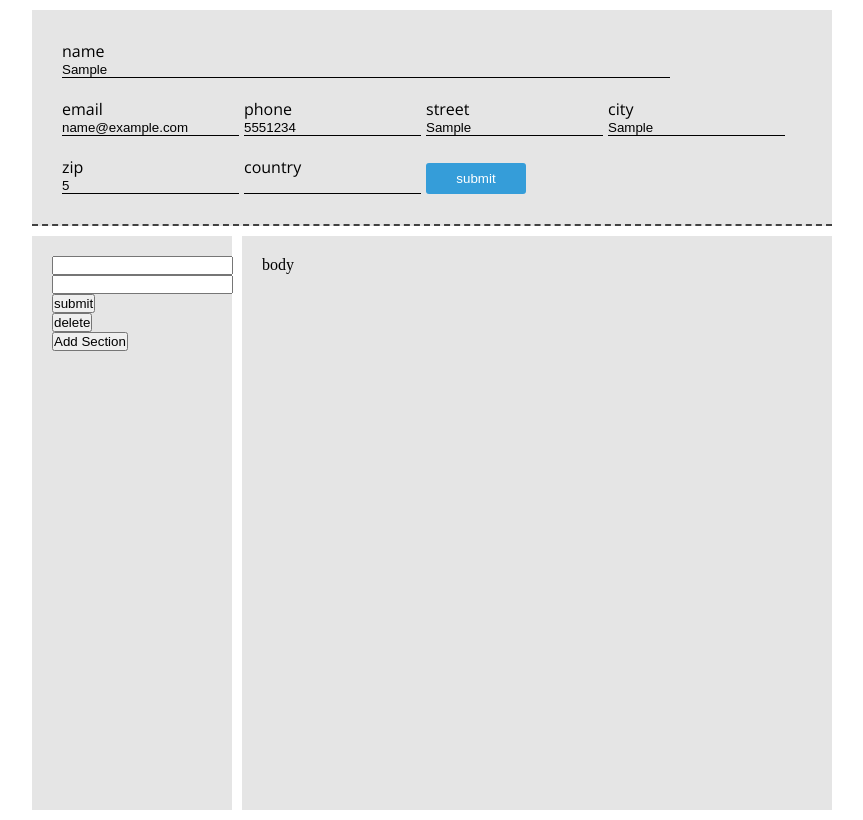
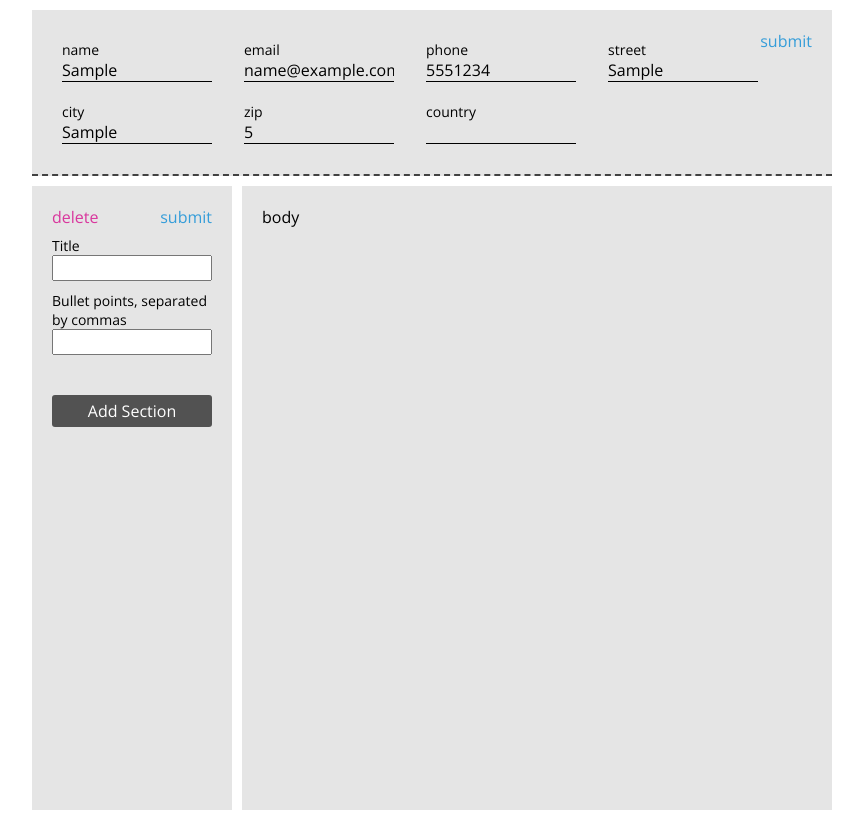
Before and after one commit to alinaalbrecht/resume-builder, a React (Create React App) app: page / in a window 1280 px wide. Both pictures are taken after typing "Sample", "name@example.com", "5551234", "Sample", "Sample", "5" into the empty fields and a click on the button "Add Section". Shown: the whole page, without its empty margins (208-1071 px from the left). Built offline with nearby package versions, Linux system fonts and the light colour scheme; a web font is replaced by a local one.

Commit message:
style sidebar

```diff
--- a/src/App.scss
+++ b/src/App.scss
@@ -5,11 +5,21 @@ $body: "Open Sans", sans-serif;
 $light-gray: #e5e5e5;
 $dark-gray: #424242;
 $blue: #359dd9;
+$pink: #d9369d;
+$small: 14px;
+$medium: 16px;
+$large: 32px;
 
 * {
   margin: 0;
   padding: 0;
   box-sizing: border-box;
+  font-size: $medium;
+  font-family: $body;
+}
+
+button {
+  cursor: pointer;
 }
 
 .body,
@@ -20,29 +30,55 @@ $blue: #359dd9;
 }
 
 @mixin editButton {
-  width: 100px;
-  align-self: flex-end;
-  padding: 8px;
   border: none;
-  background-color: $blue;
+  background-color: $light-gray;
+  color: $blue;
+  position: absolute;
+  top: 0;
+  right: 0;
+}
+
+@mixin deleteButton {
+  border: none;
+  background-color: $light-gray;
+  color: $pink;
+  position: absolute;
+  top: 0;
+  right: left;
+}
+
+@mixin addButton {
+  background-color: #525252;
   color: #fff;
   border-radius: 3px;
+  padding: 5px 0;
+  width: 100%;
+  border: none;
+  display: block;
+  margin: 0 auto;
 }
 
 .header {
   grid-column: 1 / span 2;
   border-bottom: 2px dashed $dark-gray;
+
   .header__display {
     width: 100%;
     height: 100%;
     display: flex;
     flex-wrap: wrap;
     justify-content: space-between;
-    font-family: $heading;
     align-items: center;
+    position: relative;
+
     h1 {
       width: 100%;
       margin-bottom: 40px;
+      font-size: $large;
+      font-family: $heading;
+    }
+    p {
+      font-family: $heading;
     }
     button {
       @include editButton();
@@ -54,31 +90,68 @@ $blue: #359dd9;
     justify-content: flex-start;
     column-gap: 10px;
     font-family: $body;
+    position: relative;
     .form__input {
       display: flex;
       flex-direction: column;
       width: 20%;
       flex-wrap: wrap;
       margin: 10px;
-      &:first-child {
+      /* &:first-child {
         width: 80%;
+      } */
+      label {
+        font-size: $small;
       }
       input {
         border: none;
         border-bottom: 1px solid #000;
         background-color: $light-gray;
+        width: 150px;
       }
     }
     button {
       @include editButton();
-      margin: 10px;
     }
   }
 }
 
 .sidebar {
-  /* grid-column: 1 / span 1; */
-  /*  height: 100vh; */
+  .sidebar__description {
+    padding-bottom: 20px;
+    text-align: center;
+  }
+  label {
+    font-size: $small;
+    display: block;
+    padding-top: 10px;
+  }
+  input {
+    width: 100%;
+  }
+  .sidebar__button--add {
+    @include addButton;
+  }
+  .sidebar__section {
+    position: relative;
+    padding: 20px 0 40px;
+    .button--edit {
+      @include editButton();
+    }
+    .button--delete {
+      @include deleteButton();
+    }
+  }
+  .section__display {
+    padding-top: 10px;
+    h2 {
+      font-family: $heading;
+    }
+    ul {
+      list-style-type: circle;
+      margin-left: 20px;
+    }
+  }
 }
 
 .App {
--- a/src/Components/Sidebar.js
+++ b/src/Components/Sidebar.js
@@ -75,10 +75,12 @@ export class Sidebar extends React.Component {
     return (
       <aside className="sidebar">
         {this.state.sections.length === 0 && (
-          <div>
-            <p>Sidebar</p>
-            <p>Add any extra relevant information here, including skills</p>
-          </div>
+          <p className="sidebar__description">
+            <em>
+              Sidebar -- Add any extra relevant information here, including
+              skills
+            </em>
+          </p>
         )}
         {this.state.sections.map((section) => (
           <SidebarSection
@@ -91,7 +93,9 @@ export class Sidebar extends React.Component {
             deleteSection={this.deleteSection}
           />
         ))}
-        <button onClick={this.addSection}>Add Section</button>
+        <button className="sidebar__button--add" onClick={this.addSection}>
+          Add Section
+        </button>
       </aside>
     );
   }
--- a/src/Components/SidebarSection.js
+++ b/src/Components/SidebarSection.js
@@ -1,8 +1,9 @@
 export const SidebarSection = (props) => {
   return (
-    <section>
+    <section className="sidebar__section">
       {props.edit && (
-        <form className="">
+        <form className="section__form">
+          <label htmlFor="title">Title</label>
           <input
             type="text"
             id="title"
@@ -10,6 +11,7 @@ export const SidebarSection = (props) => {
             onChange={props.handleChange}
             name={props.name}
           />
+          <label htmlFor="bullets">Bullet points, separated by commas</label>
           <input
             type="text"
             id="bullets"
@@ -17,25 +19,39 @@ export const SidebarSection = (props) => {
             onChange={props.handleChange}
             name={props.name}
           />
-          <button name={props.name} onClick={props.toggleEdit}>
+
+          <button
+            className="button--edit"
+            name={props.name}
+            onClick={props.toggleEdit}
+          >
             submit
           </button>
         </form>
       )}
       {!props.edit && (
-        <div>
+        <div className="section__display">
           <h2>{props.title}</h2>
           <ul>
             {props.bullets.map((bullet) => (
               <li>{bullet}</li>
             ))}
           </ul>
-          <button name={props.name} onClick={props.toggleEdit} className="">
+
+          <button
+            className="button--edit"
+            name={props.name}
+            onClick={props.toggleEdit}
+          >
             edit
           </button>
         </div>
       )}
-      <button name={props.name} onClick={props.deleteSection}>
+      <button
+        className="button--delete"
+        name={props.name}
+        onClick={props.deleteSection}
+      >
         delete
       </button>
     </section>
```
